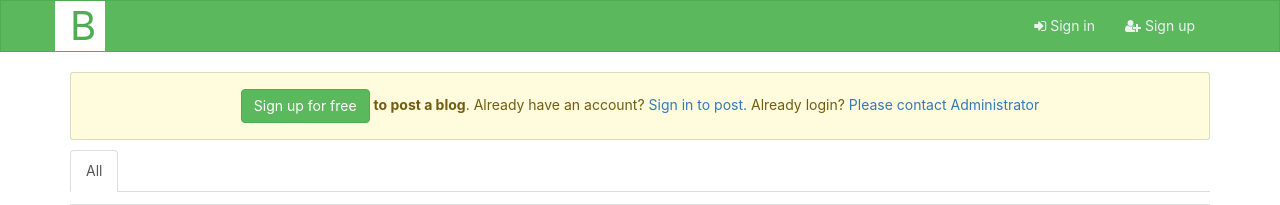
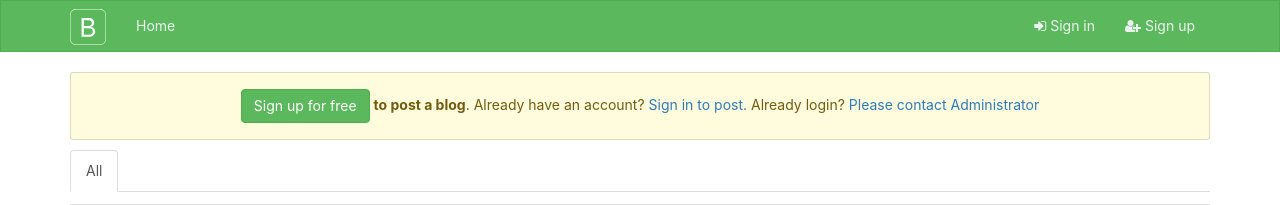
Before and after one commit to luisxiaomai/microblog, a Flask app: page / in a window 1280 px wide. Shown: the top 205 px of the page. Run offline with Flask 2, Linux system fonts and the light colour scheme; data comes from the database, SQL or seed files in the repository; both versions use the stored data as it was after the commit; some libraries are stand-ins or nearby versions.

Commit message:
add brand logo

```diff
--- a/app/static/css/custom.css
+++ b/app/static/css/custom.css
@@ -91,6 +91,13 @@ body{
   border-color: #4cae4c;
 }
 
+
+.navbar-default .navbar-brand{
+  padding-top:8px;
+  color: white;
+  border-color:white;
+}
+
 .navbar-default .navbar-brand:hover,
 .navbar-default .navbar-brand:focus {
   color: white;
@@ -103,13 +110,13 @@ body{
 }
 .navbar-default .navbar-nav > li > a:hover,
 .navbar-default .navbar-nav > li > a:focus {
-  color: #279227;
+  color: white;
 }
 .navbar-default .navbar-nav > .active > a,
 .navbar-default .navbar-nav > .active > a:hover,
 .navbar-default .navbar-nav > .active > a:focus {
-  color: #279227;
-  background-color: #4cae4c;
+  color:white;
+  background-color: white;
 }
 .navbar-default .navbar-nav > .open > a,
 .navbar-default .navbar-nav > .open > a:hover,
@@ -502,21 +509,3 @@ textarea{
 .single.post-body{
   max-height: none;
 }
-
-
-.navbar-brand{
-  width: 50px;
-  height: 50px;
-  background-color: white;
-  text-align: center;
-}
-
-.navbar-brand:hover{
-
-  background-color: white;
-}
-
-.navbar-brand span{
-  color:#4cae4c;
-  font-size:4rem;
-}
--- a/app/templates/base.html
+++ b/app/templates/base.html
@@ -30,11 +30,17 @@
                 <span class="icon-bar"></span>
                 <span class="icon-bar"></span>
             </button>
-            <a class="navbar-brand" href="/"><span>B</span></a>
+            <a class="navbar-brand" href="/">
+                <svg class="d-block" width="36" height="36" viewBox="0 0 612 612" xmlns="http://www.w3.org/2000/svg" focusable="false">
+                    <path fill="currentColor" d="M510 8a94.3 94.3 0 0 1 94 94v408a94.3 94.3 0 0 1-94 94H102a94.3 94.3 0 0 1-94-94V102a94.3 94.3 0 0 1 94-94h408m0-8H102C45.9 0 0 45.9 0 102v408c0 56.1 45.9 102 102 102h408c56.1 0 102-45.9 102-102V102C612 45.9 566.1 0 510 0z"></path>
+                    <path fill="currentColor" d="M196.77 471.5V154.43h124.15c54.27 0 91 31.64 91 79.1 0 33-24.17 63.72-54.71 69.21v1.76c43.07 5.49 70.75 35.82 70.75 78 0 55.81-40 89-107.45 89zm39.55-180.4h63.28c46.8 0 72.29-18.68 72.29-53 0-31.42-21.53-48.78-60-48.78h-75.57zm78.22 145.46c47.68 0 72.73-19.34 72.73-56s-25.93-55.37-76.46-55.37h-74.49v111.4z"></path>
+                </svg>
+            </a>
+
         </div>
         <div class="navbar-collapse collapse">
             <ul class="nav navbar-nav">
-                <li><a href="/"></a></li>
+                <li><a href="/">Home</a></li>
 
             </ul>
             <ul class="nav navbar-nav navbar-right">
@@ -48,10 +54,11 @@
                     <ul class="dropdown-menu">
                         <li> <a href = "{{url_for('main.user', username=current_user.username)}}">Profile</a></li>
                         <li> <a href = "{{url_for('auth.change_password')}}">Change Password</a></li>
-                        <li> <a href = "{{url_for('auth.logout')}}"><span class="glyphicon glyphicon-log-out"></span> Sign Out</a>   </li>
                         {% if current_user.can(Permission.MODERATE_COMMENTS) %}
                         <li><a href={{url_for("main.moderate_comments")}}>Moderate Comments</a></li>
                         {% endif %}
+                        <li> <a href = "{{url_for('auth.logout')}}"><span class="glyphicon glyphicon-log-out"></span> Sign Out</a>   </li>
+
                     </ul>
                 </li>
                 {% else %}
--- a/app/templates/index.html
+++ b/app/templates/index.html
@@ -7,9 +7,6 @@
     <script src="{{ url_for('static', filename='js/tinymce_setup.js') }}"></script>
 
 {% endblock %}
-
-
-
 
 {% block page_content %}
 {#
```
Also changed, not shown: data-dev.sqlite.
